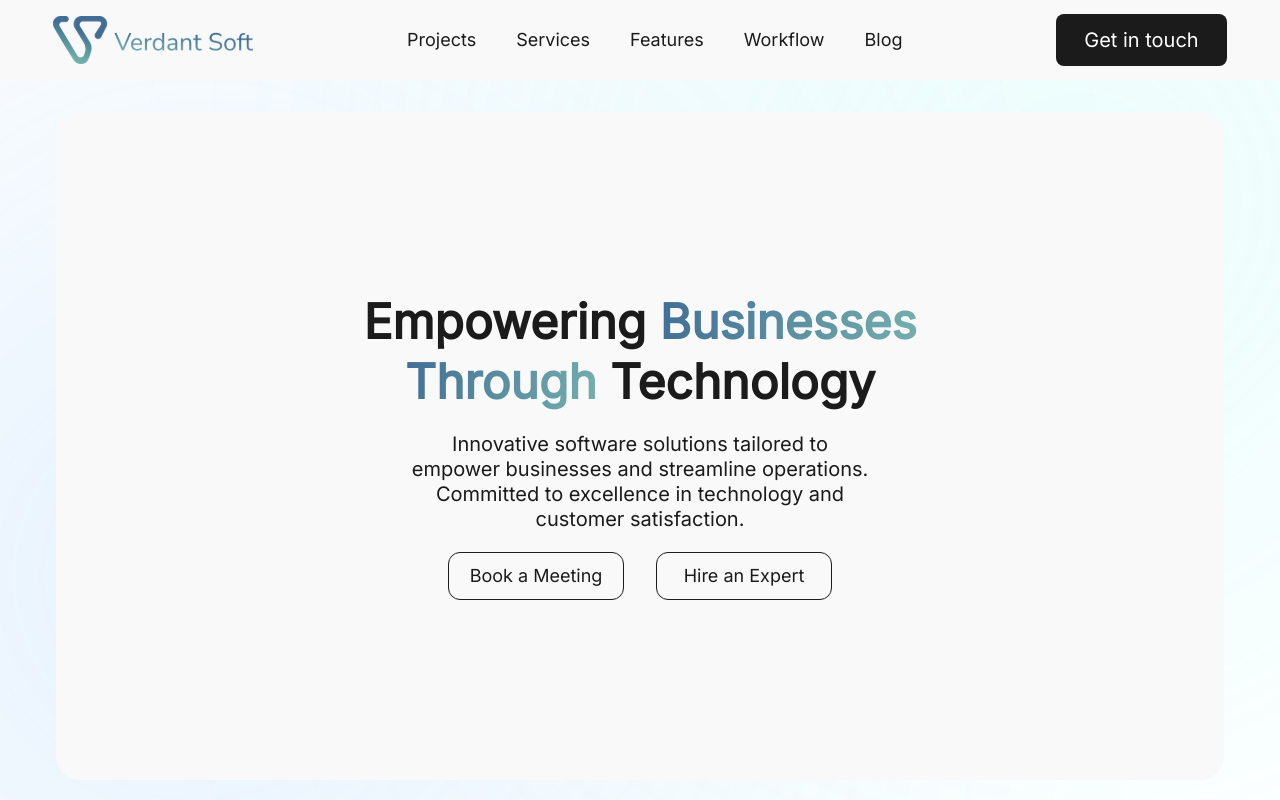
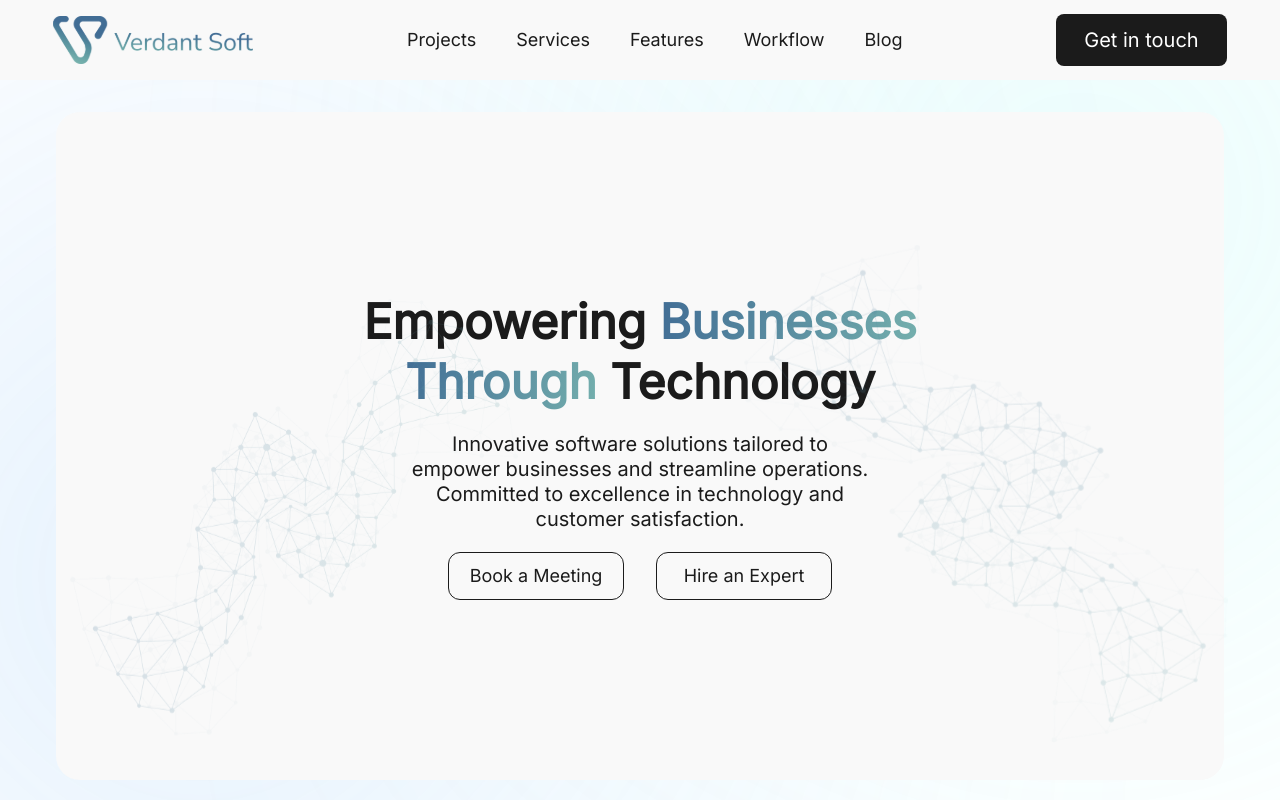
Before and after one commit to quantum-builds/verdant-soft, a Next.js app: page /en in a window 1280 px wide. Shown: the top 800 px of the page. Built offline with nearby package versions, Linux system fonts and the light colour scheme.

Commit message:
fix:build

```diff
--- a/src/app/[locale]/components/sections/HeroSection.tsx
+++ b/src/app/[locale]/components/sections/HeroSection.tsx
@@ -6,6 +6,7 @@ import CTAButton from "../CTAButton";
 import { motion } from "framer-motion";
 import { slideFromLeft, slideFromRight } from "@/uitls/sliderAnimation";
 import { DottedBG } from "@/assets";
+import Image from "next/image";
 
 export default function HeroSection() {
   const t = useTranslations("HeroSection");
@@ -31,16 +32,20 @@ export default function HeroSection() {
     <div className="relative min-h-screen flex flex-col space-y-6 overflow-hidden bg-white mb-28">
       <div className="absolute bottom-0 left-0 w-[400px] h-[400px] bg-[#63aff5] rounded-full blur-[300px] z-0" />
       <div className="absolute top-0 right-0 w-[400px] h-[400px] bg-[#85f3f1] rounded-full blur-[300px] z-0" />
-      {/* <div className="flex justify-center">
+      <div className="absolute bottom-10 lg:-left-20 flex justify-center z-20">
         <Image
           src={DottedBG}
           alt="Dotted Background"
-          width={600}
-          height={400}
-          className=" object-center"
+          className="w-3/5 h-auto object-center"
         />
-      </div> */}
-
+      </div>
+      <div className="hidden absolute bottom-10 -right-20 lg:flex justify-center z-20 rotate-90">
+        <Image
+          src={DottedBG}
+          alt="Dotted Background"
+          className="w-2/3 h-auto object-center"
+        />
+      </div>
       <Navbar />
       <div className="relative z-10 flex-1 flex flex-col items-center justify-center gap-5 mt-20 md:mt-24 xl:mt-28 mx-6 lg:mx-10 xl:mx-14 mb-5 bg-gray rounded-3xl">
         <motion.p
```
